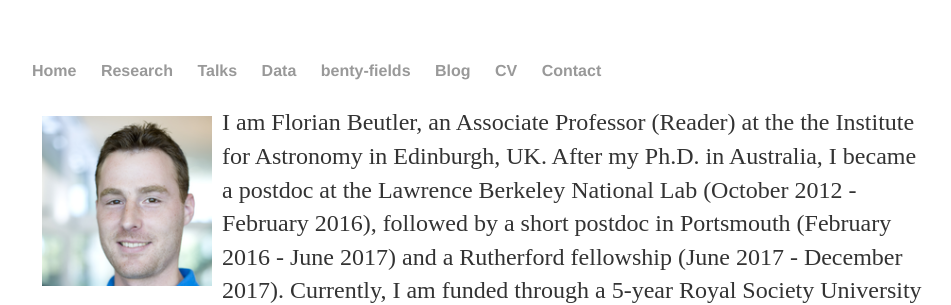
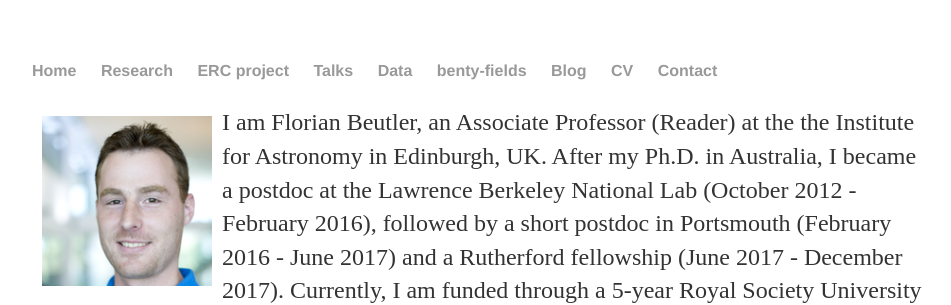
Before and after one commit to fbeutler/fbeutler.github.io, a Jekyll site: the page built from index.html, in a window 1280 px wide. Shown: the top 305 px of the page, without its empty margins (160-1111 px from the left). Built offline with Jekyll 4.4.1, drawn with Linux system fonts in a browser that asks for light colours.

Commit message:
Update default.html

```diff
--- a/_layouts/default.html
+++ b/_layouts/default.html
@@ -15,6 +15,7 @@
       <ul>
         <li><a href="/">Home</a></li>
         <li><a href="/research/projects.html">Research</a></li>
+        <li><a href="/ERC/ERC.html">ERC project</a></li>
         <li><a href="/talks/talks.html">Talks</a></li>
         <li><a href="/hub/hub.html">Data</a></li>
         <li><a href="/benty-fields/benty-fields.html">benty-fields</a></li>
```
